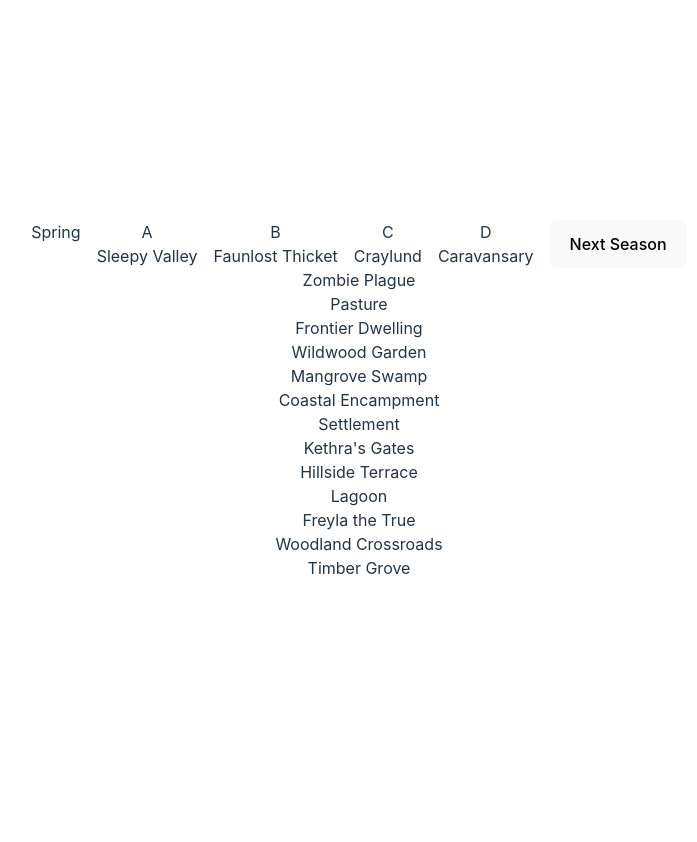
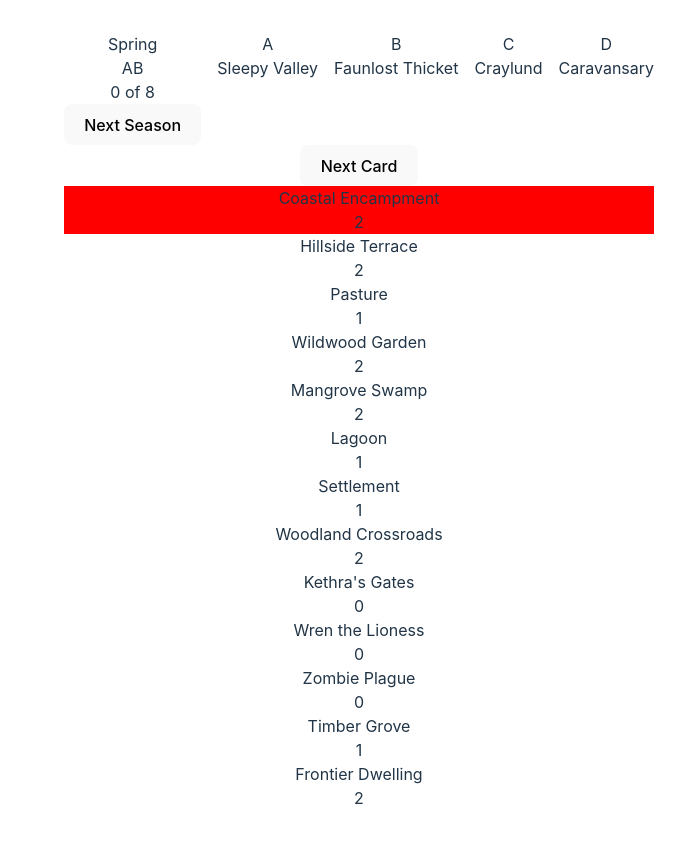
Before and after one commit to jamestw13/cartographers-game, a React (Vite) app: page / in a window 1280 px wide. Both pictures are taken after a click on the button "Start Game". Shown: the whole page, without its empty margins (281-978 px from the left). Before the commit the page ends 800 px from the top, so only its background shows below. Built offline with nearby package versions, Linux system fonts and the light colour scheme.

Commit message:
Refactored out Explore cards

```diff
--- a/src/App.css
+++ b/src/App.css
@@ -103,7 +103,11 @@ button:focus-visible {
 }
 
 .card {
-  padding: 2em;
+  display: flex;
+  flex-direction: column;
+}
+.active-card {
+  background-color: red;
 }
 
 .read-the-docs {
--- a/src/App.jsx
+++ b/src/App.jsx
@@ -2,13 +2,17 @@ import { useState } from 'react';
 import './App.css';
 
 import { edictCards, scoringCards, seasonCards, getExploreDeck } from './cards';
+import { ExploreCard } from './ExploreCard';
 
 function App() {
   const [boardState, setBoardState] = useState({ started: false, seasonIndex: 0, exploreDeck: [] });
   const [seasonIndex, setSeasonIndex] = useState(0);
+  const currentSeason = seasonCards[seasonIndex];
+  const [seasonTime, setSeasonTime] = useState(0);
   const [edict, setEdict] = useState([]);
+  const [activeCardIndex, setActiveCardIndex] = useState(0);
 
-  const exploreDeck = getExploreDeck();
+  const [exploreDeck, setexploreDeck] = useState(getExploreDeck());
   const handleStartGame = () => {
     setEdicts();
     setBoardState({ started: true, seasonIndex: 0, exploreDeck: () => getExploreDeck() });
@@ -20,7 +24,7 @@ function App() {
       const newEdict = scoringCards.splice(index, 1);
       newEdicts.push(newEdict[0]);
     }
-    console.log(newEdicts);
+
     setEdict(newEdicts);
   };
   return (
@@ -30,25 +34,13 @@ function App() {
       ) : (
         <>
           <div className="season-edict-container">
-            <div className="season-container">{seasonCards[seasonIndex]}</div>
-
-            <div className="edict-a-container">
-              <div>{edictCards[0]}</div>
-              <div>{edict.length > 0 ? edict[0].name : 'waiting'} </div>
+            <div className="season-container" style={{ display: 'flex', flexDirection: 'column' }}>
+              {currentSeason.name}
+              <div>{currentSeason.edicts}</div>
+              <div>
+                {seasonTime} of {currentSeason.threshold}
               </div>
 
-            <div className="edict-b-container">
-              <div>B</div>
-              <div>{edict.length > 0 ? edict[1].name : 'waiting'} </div>
-            </div>
-            <div className="edict-c-container">
-              <div>C</div>
-              <div>{edict.length > 0 ? edict[2].name : 'waiting'} </div>
-            </div>
-            <div className="edict-d-container">
-              <div>D</div>
-              <div>{edict.length > 0 ? edict[3].name : 'waiting'} </div>
-            </div>
               {seasonIndex !== 3 ? (
                 <button
                   onClick={() => {
@@ -61,8 +53,16 @@ function App() {
                 <div>Done</div>
               )}
             </div>
+            {edictCards.map((card, index) => (
+              <div key={index} className="edict-a-container">
+                <div>{edictCards[index]}</div>
+                <div>{edict[index].name} </div>
+              </div>
+            ))}
+          </div>
+          <button onClick={() => setActiveCardIndex(x => x + 1)}>Next Card</button>
           {exploreDeck.map((card, index) => (
-            <div key={index}>{card.name}</div>
+            <ExploreCard key={index} card={card} isActive={index === activeCardIndex} />
           ))}
         </>
       )}
--- /dev/null
+++ b/src/ExploreCard.jsx
@@ -0,0 +1,8 @@
+export const ExploreCard = ({ card, isActive }) => {
+  return (
+    <div className={`card ${isActive ? 'active-card' : ''}`}>
+      <div>{card.name}</div>
+      <div>{card.time}</div>
+    </div>
+  );
+};
--- a/src/cards.js
+++ b/src/cards.js
@@ -17,7 +17,12 @@ export const scoringCards = [
   { name: 'Clawsgrave Peaks' },
 ];
 
-export const seasonCards = ['Spring', 'Summer', 'Autumn', 'Winter'];
+export const seasonCards = [
+  { name: 'Spring', threshold: 8, edicts: ['A', 'B'] },
+  { name: 'Summer', threshold: 7, edicts: ['B', 'C'] },
+  { name: 'Autumn', threshold: 7, edicts: ['C', 'D'] },
+  { name: 'Winter', threshold: 6, edicts: ['D', 'A'] },
+];
 
 export const edictCards = ['A', 'B', 'C', 'D'];
 
@@ -36,29 +41,29 @@ export const getExploreDeck = () => {
 };
 
 const exploreCards = [
-  { name: 'Lagoon' },
-  { name: 'Frontier Dwelling' },
-  { name: 'Mangrove Swamp' },
-  { name: 'Coastal Encampment' },
-  { name: 'Hillside Terrace' },
-  { name: 'Wildwood Garden' },
-  { name: 'Settlement' },
-  { name: "Kethra's Gates" },
-  { name: 'Timber Grove' },
-  { name: 'Pasture' },
-  { name: 'Woodland Crossroads' },
+  { name: 'Lagoon', time: 1, types: ['water'] },
+  { name: 'Frontier Dwelling', time: 2, types: ['village', 'farm'] },
+  { name: 'Mangrove Swamp', time: 2, types: ['forest', 'water'] },
+  { name: 'Coastal Encampment', time: 2, types: ['village', 'water'] },
+  { name: 'Hillside Terrace', time: 2, types: ['farm', 'water'] },
+  { name: 'Wildwood Garden', time: 2, types: ['forest', 'farm'] },
+  { name: 'Settlement', time: 1, types: ['village'] },
+  { name: "Kethra's Gates", time: 0, types: ['forest', 'village', 'farm', 'water', 'monster'] },
+  { name: 'Timber Grove', time: 1, types: ['forest'] },
+  { name: 'Pasture', time: 1, types: ['farm'] },
+  { name: 'Woodland Crossroads', time: 2, types: ['forest', 'village'] },
 ];
 
 const ambushCards = [
-  { name: 'Dragon Inferno' },
-  { name: 'Giant Troll Ravage' },
-  { name: 'Gorgon Gaze' },
-  { name: 'Zombie Plague' },
+  { name: 'Dragon Inferno', time: 0 },
+  { name: 'Giant Troll Ravage', time: 0 },
+  { name: 'Gorgon Gaze', time: 0 },
+  { name: 'Zombie Plague', time: 0 },
 ];
 
 const heroCards = [
-  { name: 'Wren the Lioness' },
-  { name: 'Dobrik of Lorkheim' },
-  { name: 'Dal of Jolev' },
-  { name: 'Freyla the True' },
+  { name: 'Wren the Lioness', time: 0 },
+  { name: 'Dobrik of Lorkheim', time: 0 },
+  { name: 'Dal of Jolev', time: 0 },
+  { name: 'Freyla the True', time: 0 },
 ];
```
Lines whose indentation alone changed are shown as unchanged.
